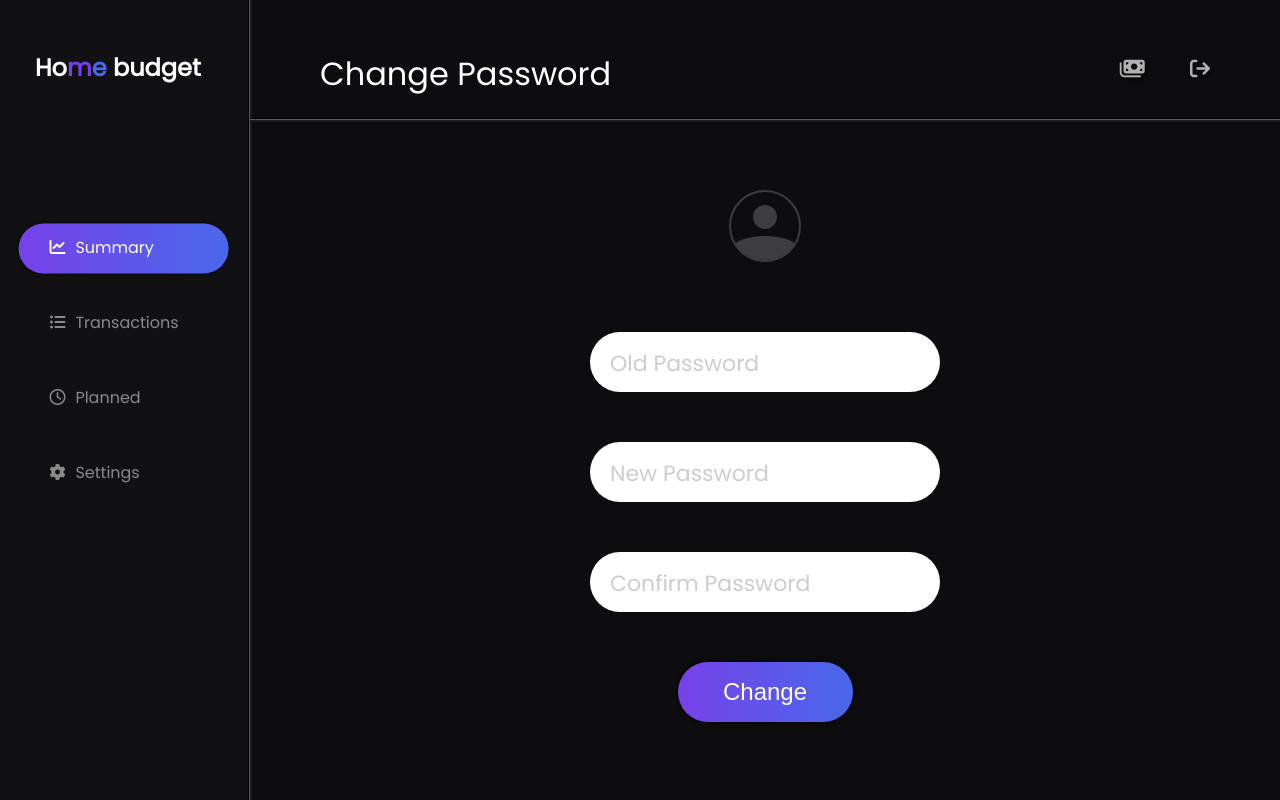
After one commit to MarcinNiemczyk/home-budget, a Flask app: page /password in a window 1280 px wide. The commit adds this page. Run offline with Flask 2, Linux system fonts and the light colour scheme; the visitor is signed in with stand-in values (Sample User, id 1); some libraries are stand-ins or nearby versions.

Commit message:
Add password change setting
* Add password page

* Handle change password form

```diff
--- a/app.py
+++ b/app.py
@@ -1,3 +1,4 @@
+from unicodedata import category
 from flask import Flask, redirect, render_template, request, session, flash, get_flashed_messages
 from flask_sqlalchemy import SQLAlchemy
 from werkzeug.security import generate_password_hash, check_password_hash
@@ -89,10 +90,10 @@ def register():
         password2 = request.form.get('password2')
 
         # Ensure username length is between 3 and 20 characters
-        if len(username) <= 3:
+        if len(username) < 3:
             flash("Username is too short", category='error')
             return render_template('register.html')
-        if len(username) >= 20:
+        if len(username) > 20:
             flash("Username is too long", category='error')
             return render_template('register.html')
 
@@ -102,10 +103,10 @@ def register():
             return render_template('register.html')
 
         # Ensure password is between 6 and 50 characters
-        if len(password1) <= 6:
+        if len(password1) < 6:
             flash("Password must be at least 6 characters", category='error')
             return render_template('register.html')
-        if len(password1) >= 50:
+        if len(password1) > 50:
             flash("Password is too long", category='error')
             return render_template('register.html')
 
@@ -160,3 +161,49 @@ def settings():
         return redirect('/login')
 
     return render_template('settings.html')
+
+
+@app.route('/password', methods=['GET', 'POST'])
+def password():
+    """Change user password"""
+
+    # Ensure user is logged in
+    if not 'user_id' in session:
+        # Redirect not logged user to login form
+        return redirect('/login')
+
+    if request.method == 'POST':
+        # Get data from submitted form
+        old_password = request.form.get('old_password')
+        new_password = request.form.get('new_password')
+        confirmed_password = request.form.get('confirmed_password')
+
+        # Query database for logged user
+        user = User.query.filter_by(id=session['user_id']).first()
+
+        # Ensure passwords are correct
+        if not check_password_hash(user.password, old_password):
+            flash("Wrong password", category='error')
+            return render_template('password.html')
+        if new_password != confirmed_password:
+            flash("Passwords are different", category='error')
+            return render_template('password.html')
+        if len(new_password) < 6:
+            flash("Password is too short", category='error')
+            return render_template('password.html')
+        if len(new_password) > 50:
+            flash("Password is too long", category='error')
+            return render_template('password.html')
+        if check_password_hash(user.password, new_password):
+            flash("New password must be different", category='error')
+            return render_template('password.html')
+
+        # Update password in database
+        user.password = generate_password_hash(new_password)
+        db.session.commit()
+
+        # Redirect user back to settings
+        flash("Password has been changed", category='success')
+        return redirect('/settings')
+
+    return render_template('password.html')
--- /dev/null
+++ b/templates/password.html
@@ -0,0 +1,28 @@
+{% extends "layout.html" %}
+
+{% block title %}
+    Change Password
+{% endblock %}
+
+{% block heading %}
+    Change Password
+{% endblock %}
+
+{% block content %}
+    <div class="login__head"></div>
+    <form action="/password" autocomplete="off" class="login" method="post">
+        <div class="login__item">
+            <input class="login__input" id="old_password" name="old_password" placeholder=" " type="password">
+            <label for="old_password">Old Password</label>
+        </div>
+        <div class="login__item">
+            <input class="login__input" id="new_password" name="new_password" placeholder=" " type="password">
+            <label for="new_password">New Password</label>
+        </div>
+        <div class="login__item">
+            <input class="login__input" id="confirmed_password" name="confirmed_password" placeholder=" " type="password">
+            <label for="confirmed_password">Confirm Password</label>
+        </div>
+        <button class="login__button" type="submit">Change</button>
+    </form>
+{% endblock %}
--- a/templates/settings.html
+++ b/templates/settings.html
@@ -10,7 +10,7 @@
 
 {% block content %}
     <div class="settings">
-        <a class="settings__password" href="#">
+        <a class="settings__password" href="/password">
             <div class="settings__container">
                 <i class="settings__icon fa-solid fa-lock"></i>
                 <p>Change Password</p>
```
